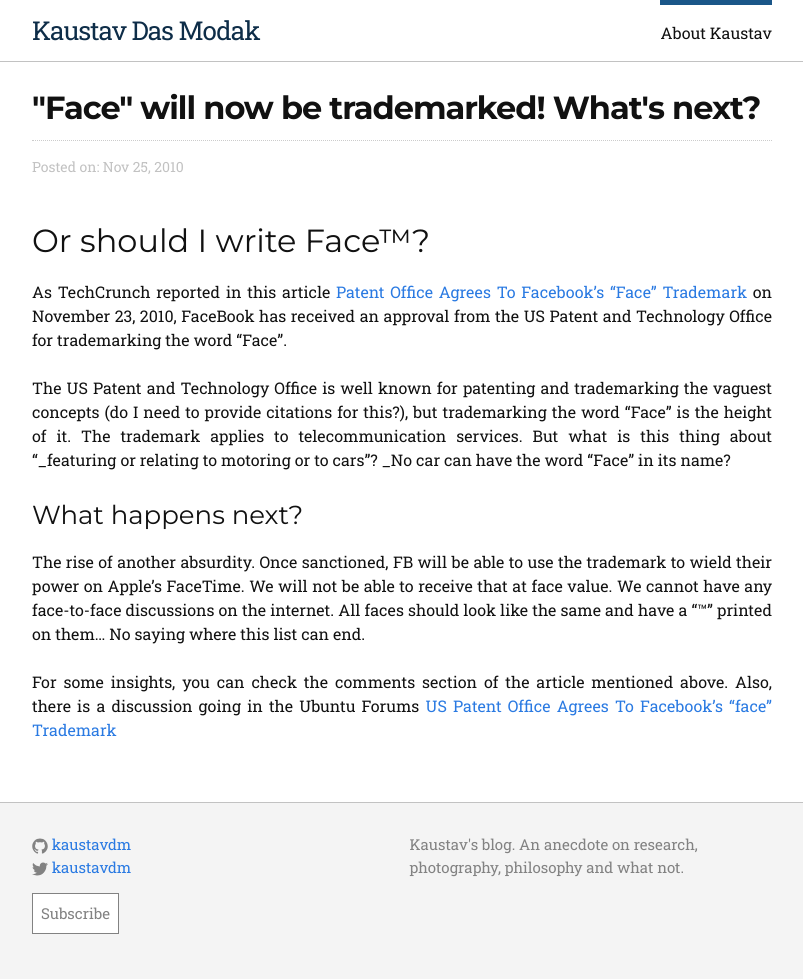
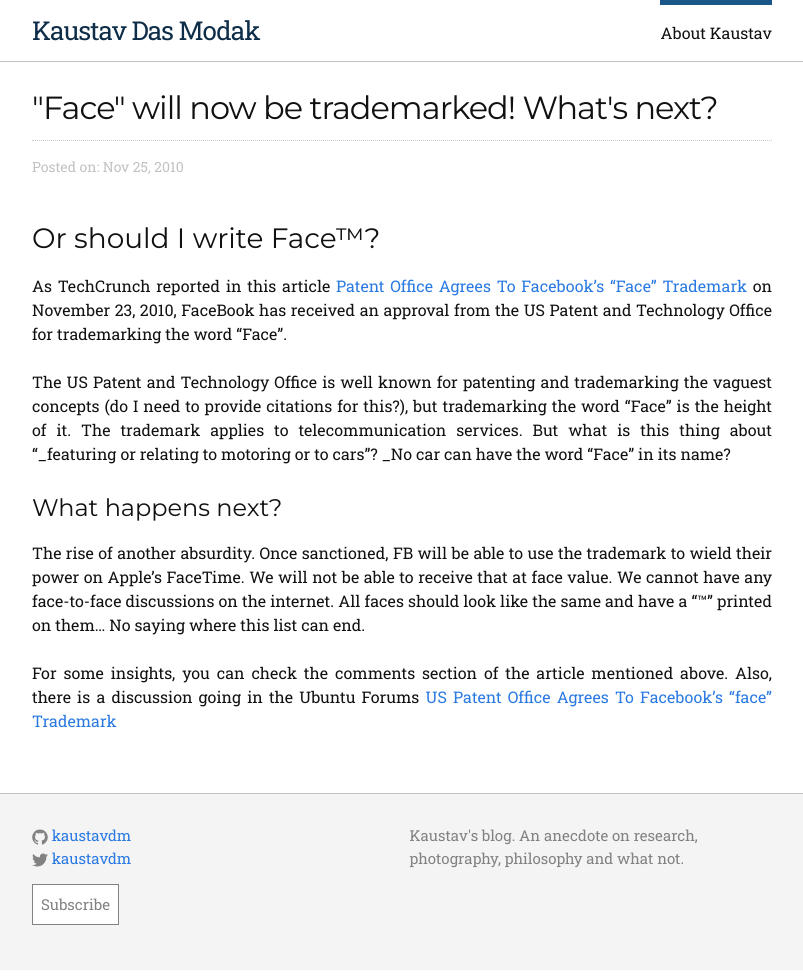
Before and after one commit to kaustavdm/website, a Jekyll site: the page built from _posts/2010-11-25-face-will-now-be-trademarked-whats-next.markdown, in a window 1280 px wide. Shown: the whole page, without its empty margins (238-1041 px from the left). Built offline with Jekyll 4.4.1, drawn with Linux system fonts in a browser that asks for light colours.

Commit message:
Resize headings and list margins
Signed-off-by: Kaustav Das Modak <kaustav.dasmodak@yahoo.co.in>

```diff
--- a/_sass/_layout.scss
+++ b/_sass/_layout.scss
@@ -209,7 +209,7 @@ h1 {
 
 .post-title {
     font-size: 2rem;
-    font-weight: 700;
+    font-weight: 400;
     padding-bottom: 1rem;
     border-bottom: 1px dotted #ccc;
     letter-spacing: -1px;
@@ -242,27 +242,33 @@ h1 {
 
     h2 {
         margin-top: 2.5rem;
-        font-size: 32px;
+        font-size: 1.75rem;
 
         @include media-query($on-laptop) {
-            font-size: 28px;
+            font-size: 1.5rem;
         }
     }
 
     h3 {
-        font-size: 26px;
+        font-size: 1.5rem;
 
         @include media-query($on-laptop) {
-            font-size: 22px;
+            font-size: 1.25rem;
         }
     }
 
     h4 {
-        font-size: 20px;
+        font-size: 1rem;
+        font-weight: 700;
 
         @include media-query($on-laptop) {
-            font-size: 18px;
+            font-size: 1rem;
         }
+    }
+
+    > ul {
+        margin-top: 1.5rem;
+        margin-bottom: 1.5rem;
     }
 }
 
```
